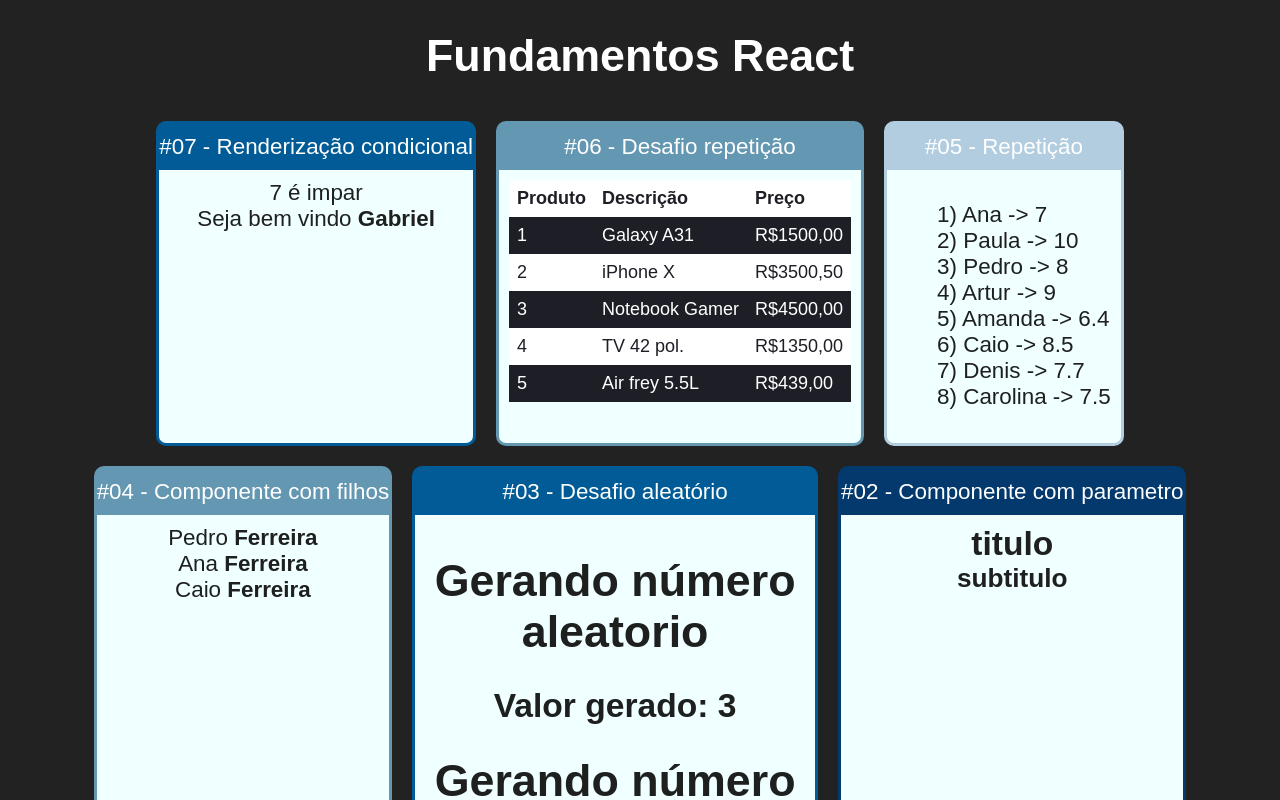
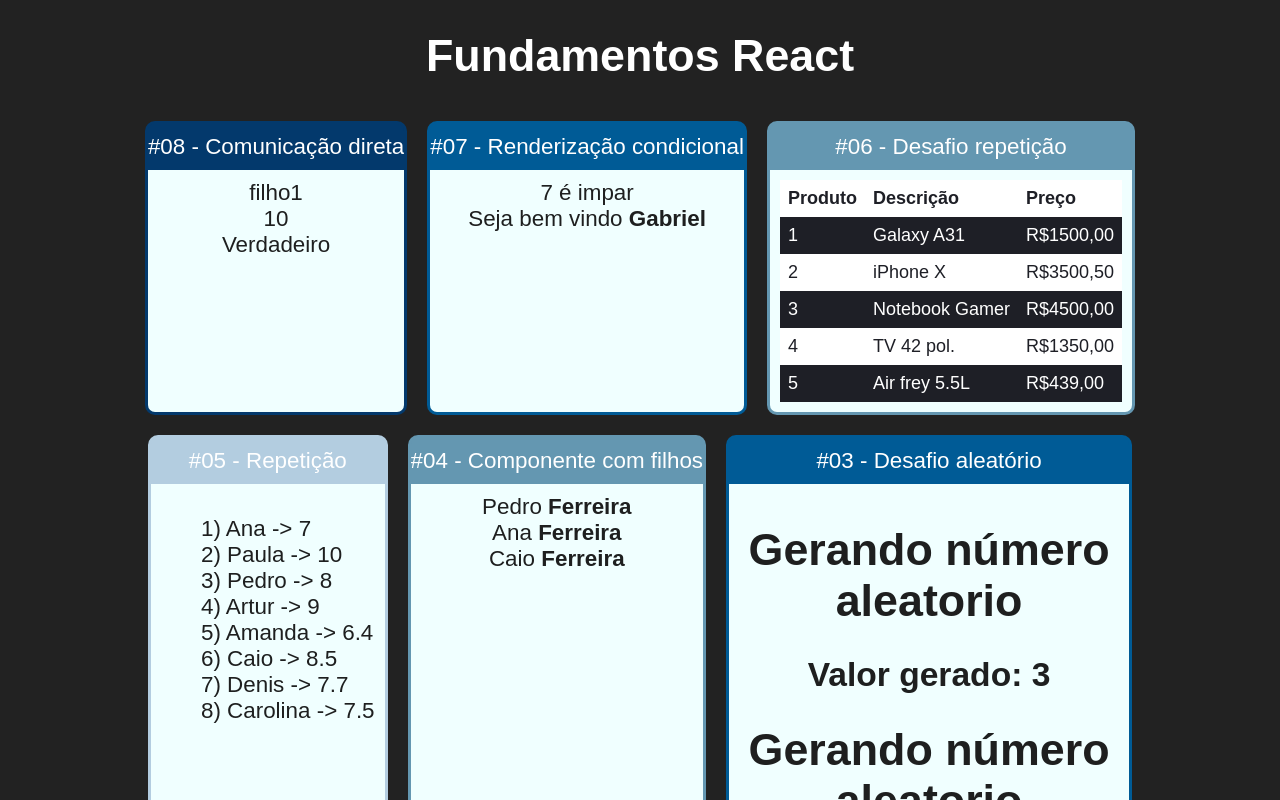
Before and after one commit to galongatti/introducaoReactJS, a React (Create React App) app: page / in a window 1280 px wide. Shown: the top 800 px of the page. Built offline with nearby package versions, Linux system fonts and the light colour scheme.

Commit message:
Comunicação direta

```diff
--- a/src/App.jsx
+++ b/src/App.jsx
@@ -9,15 +9,18 @@
 import ListaAlunos from "./components/repeticao/ListaAlunos";
 import ParOuImpar from "./components/condicional/ParOuImpar";
 import UsuarioInfo from "./components/condicional/UsuarioInfo";
-
 import Card from "./components/layout/Card";
 import TabelaProdutos from "./components/repeticao/TabelaProdutos";
+import DiretaPai from "./components/comunicacao/DiretaPai";
 
 function App() {
 	return (
 		<div className="App">
 			<h1>Fundamentos React</h1>
 			<div className="Cards">
+				<Card titulo="#08 - Comunicação direta " color="#03396c">
+					<DiretaPai />
+				</Card>
 				<Card titulo="#07 - Renderização condicional" color="#005b96">
 					<ParOuImpar valor={7} />
 					<UsuarioInfo usuario={{ nome: "Gabriel" }} />
--- /dev/null
+++ b/src/components/comunicacao/DiretaFilho.jsx
@@ -0,0 +1,13 @@
+import React from "react";
+
+function DiretaFilho(props) {
+	return (
+		<div>
+			<div>{props.texto}</div>
+			<div>{props.numero}</div>
+			<div>{props.bool ? "Verdadeiro" : "Falso"}</div>
+		</div>
+	);
+}
+
+export default DiretaFilho;
--- /dev/null
+++ b/src/components/comunicacao/DiretaPai.jsx
@@ -0,0 +1,12 @@
+import React from "react";
+import DiretaFilho from "./DiretaFilho";
+
+function DiretaPai(props) {
+	return (
+		<div>
+			<DiretaFilho texto="filho1" numero={10} bool={true} />
+		</div>
+	);
+}
+
+export default DiretaPai;
```
